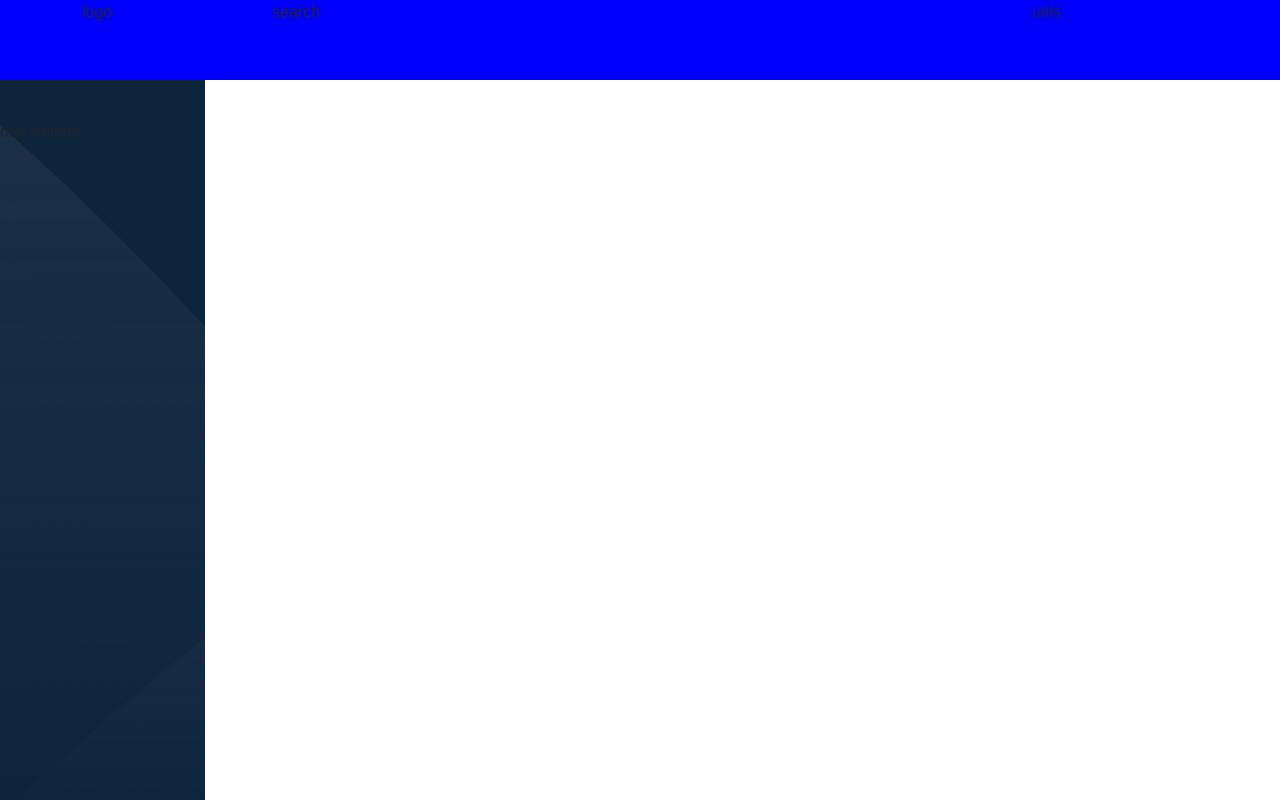
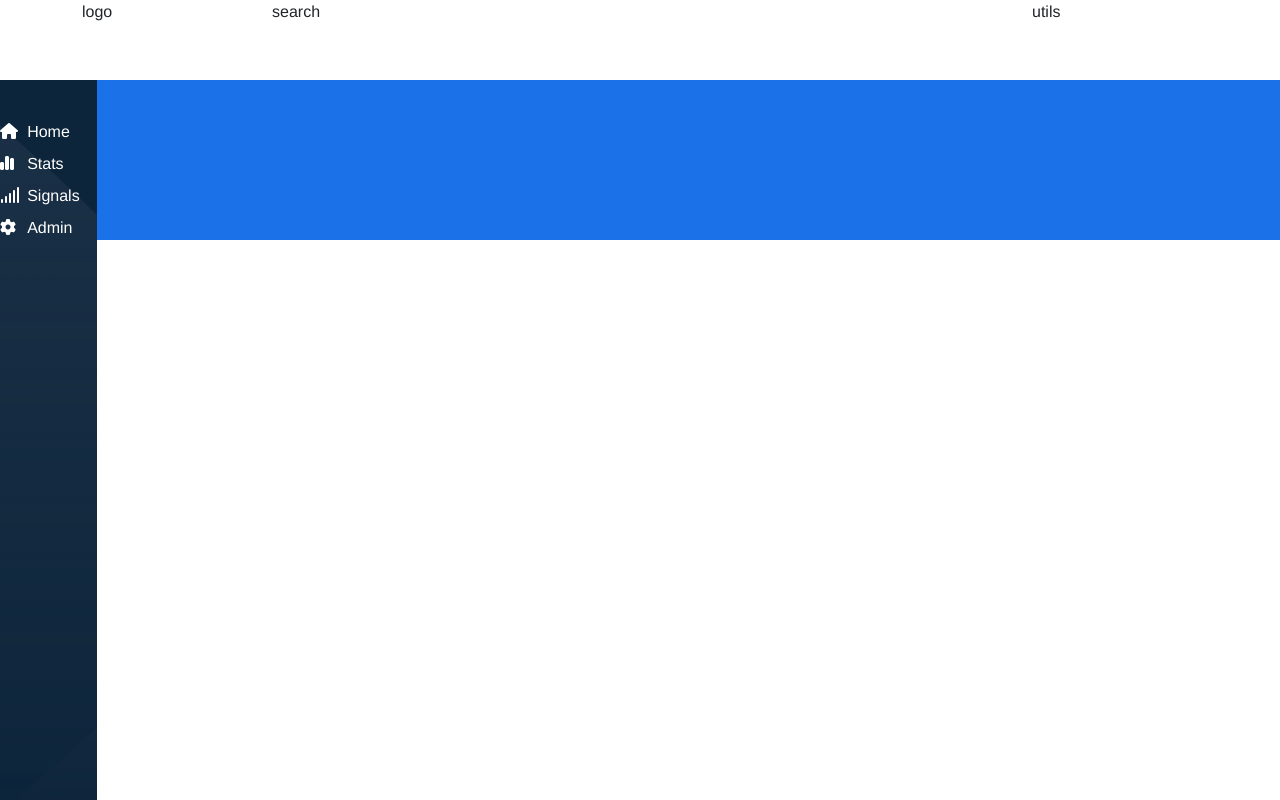
Before and after one commit to francistooth/html-css-bootstrap-dashboard, a plain HTML site: page index.html in a window 1280 px wide. Drawn offline with nearby package versions, Linux system fonts and the light colour scheme.

Commit message:
left sidebar upload

```diff
--- a/css/debug.css
+++ b/css/debug.css
@@ -6,12 +6,16 @@ header {
     left: 0;
     z-index: 1;
 
-    background-color: blue;
+    background-color: white;
 }
 
-#box {
-    display: flex;
+.nodeco {
+    text-decoration: none;
 }
+
+/* main */
+
+/* nav */
 
 .left-nav {
     background-color: #0d253b!important;
@@ -19,3 +23,13 @@ header {
     object-fit: cover;
     height: 100vh;
 }
+
+/* top right */
+
+.main-h {
+    width: 100%;
+    height: 30vh;
+    background-color: #1b72e8;
+}
+
+/* bottom right */
--- a/index.html
+++ b/index.html
@@ -35,11 +35,51 @@
         </header>
 
         <main id="box" class="row">
-            <section class="padding-top-120 left-nav col-2">
-                nav sinistra
+            <section class="left-nav col-1 g-0">
+                <div class="container padding-top-120 d-flex flex-column">
+                    <div class="row pb-2">
+                        <a href="#" class="col-3 color-white nodeco">
+                            <i class="fa-solid fa-house"></i>
+                        </a>
+
+                        <a href="#" class="col-9 to-hide-md to-hide-sm color-white nodeco">
+                            Home
+                        </a>
+                    </div>
+
+                    <div class="row pb-2">
+                        <a href="#" class="col-3 color-white nodeco">
+                            <i class="fa-solid fa-chart-simple"></i>
+                        </a>
+
+                        <a href="#" class="col-9 to-hide-md to-hide-sm color-white nodeco">
+                            Stats
+                        </a>
+                    </div>
+
+                    <div class="row pb-2">
+                        <a href="#" class="col-3 color-white nodeco">
+                            <i class="fa-solid fa-signal"></i>
+                        </a>
+
+                        <a href="#" class="col-9 to-hide-md to-hide-sm color-white nodeco">
+                            Signals
+                        </a>
+                    </div>
+
+                    <div class="row justify-self-end">
+                        <a href="#" class="col-3 color-white nodeco">
+                            <i class="fa-solid fa-gear"></i>
+                        </a>
+
+                        <a href="#" class="col-9 to-hide-md to-hide-sm color-white nodeco">
+                            Admin
+                        </a>
+                    </div>
+                </div>
             </section>
 
-            <section class="container main-box col-10">
+            <section class="main-box col-11 g-0">
                 <section class="main-h color-blue">
 
                 </section>
```
